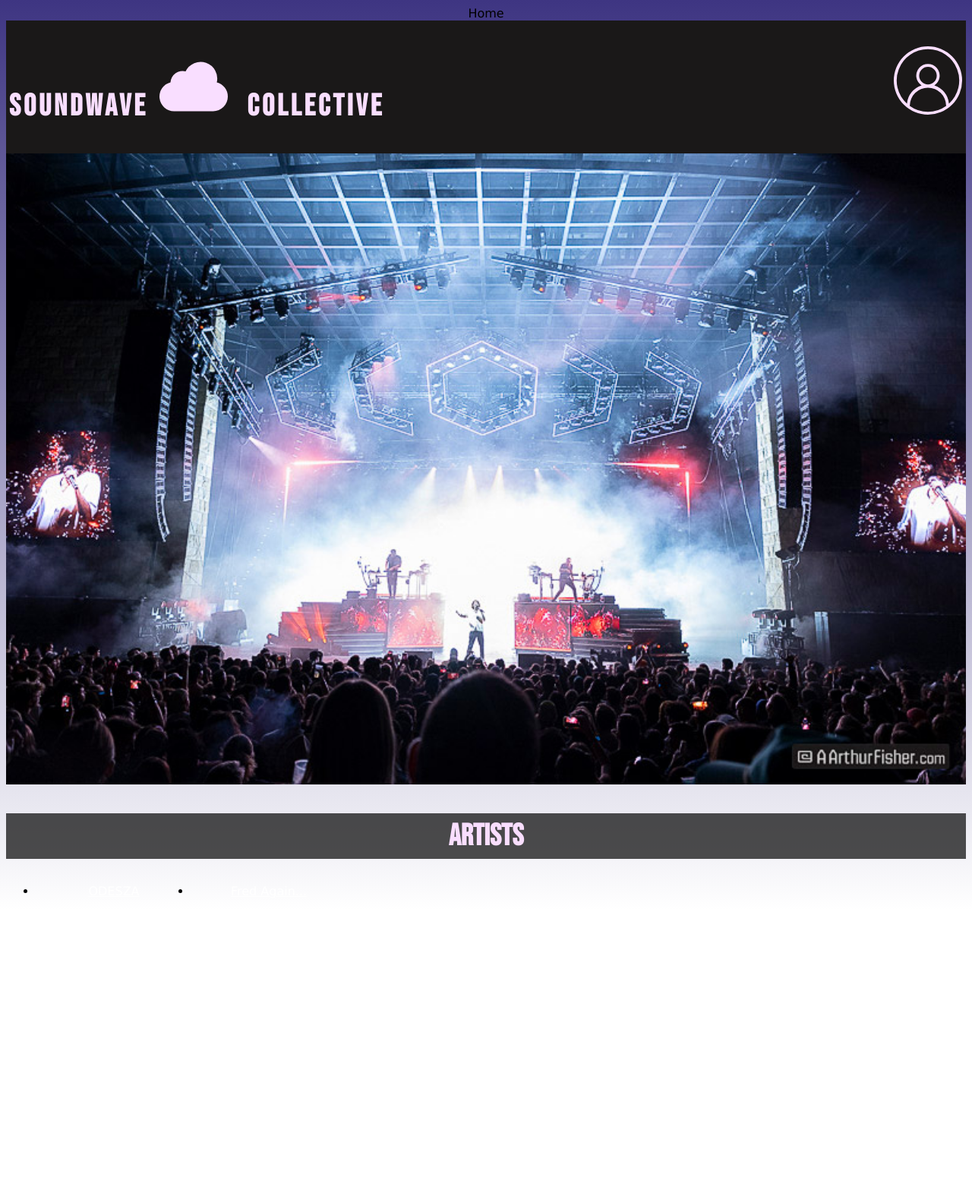
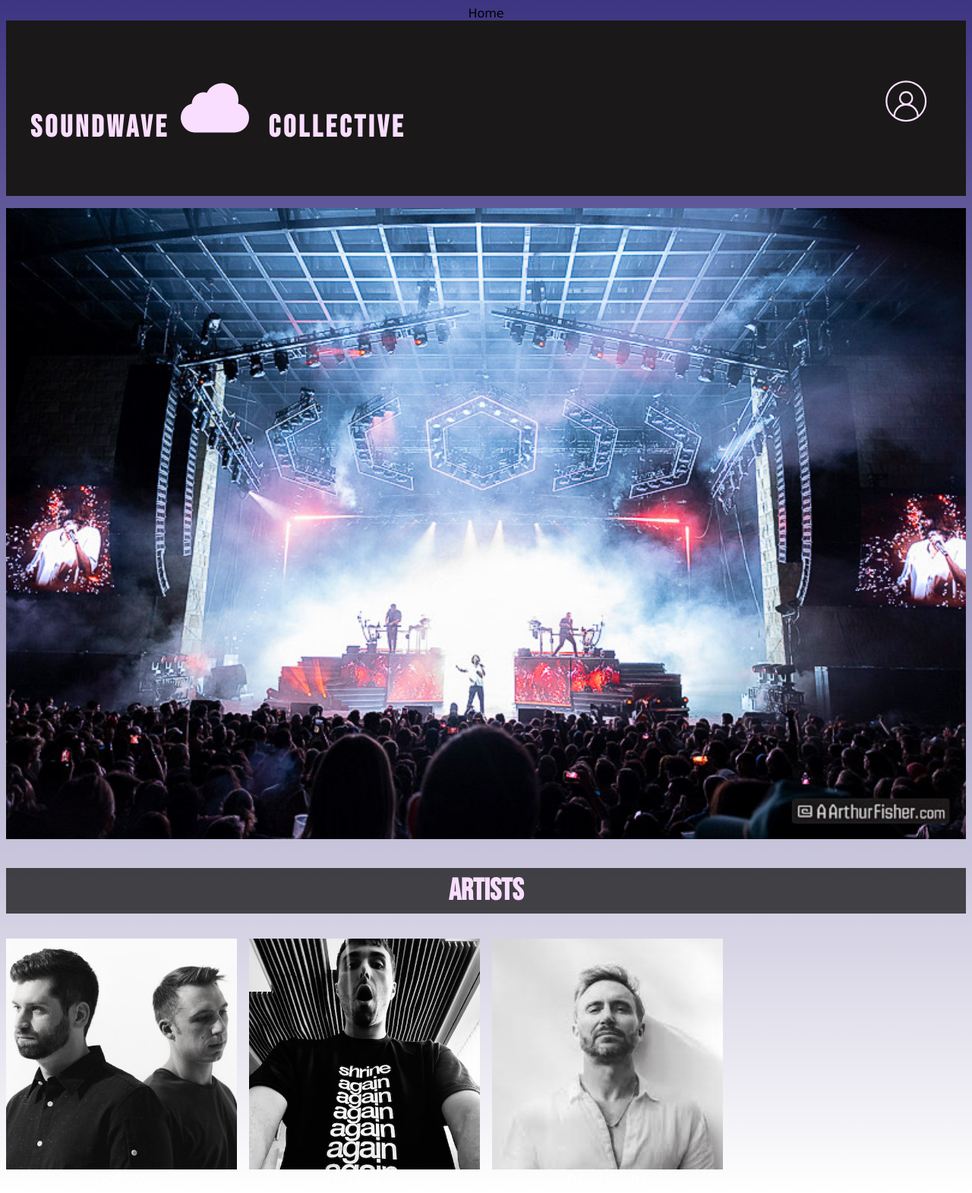
Before and after one commit to annettetrann/csc437, a website: page packages/proto/index.html in a window 1280 px wide. Shown: the whole page at 76% size. Before the commit the page ends 1199 px from the top, so only its background shows below. Drawn offline with nearby package versions, Linux system fonts and the light colour scheme; a web font is replaced by a local one.

Commit message:
added more images + changed some layout

```diff
--- a/packages/proto/index.html
+++ b/packages/proto/index.html
@@ -33,14 +33,22 @@
 
             <h2>Artists</h2>
             <section>
-                <ul class="artists">
-                    <li>
+                <div class="artists">
+                    <div>
+                        <img src="images/artist_odesza.jpeg"/>
                         <a href="tours.html">ODESZA</a>
-                    </li>
-                    <li>
+                    </div>
+                    <div>
+                        <a href="tours.html">
+                            <img src="images/artist_fredagain.jpeg"/>
+                        </a>
                         <a href="tours.html">Fred Again...</a>
-                    </li>
-                </ul>
+                    </div>
+                    <div>
+                        <img src="images/artists_davidguetta.jpeg"/>
+                        <a href="tours.html">David Guetta</a>
+                    </div>
+                </div>
             </section>
         </article>
     </body>
--- a/packages/proto/styles/artists.css
+++ b/packages/proto/styles/artists.css
@@ -1,7 +1,15 @@
 .artists{
     display: grid;
-    grid-template-columns: repeat(auto-fill, minmax(200px, 1fr));
+    grid-template-columns: repeat(auto-fill, minmax(300px, 1fr));
     gap: 0 4 rem;
     align-items: baseline;
-    align-content: stretch;
+    align-content: space-around;
+    justify-content: space-evenly;
+    column-gap: 1rem;
 }
+
+.artist{
+    display: block;
+    height: 20vh;
+    width: auto;
+}
--- a/packages/proto/styles/page.css
+++ b/packages/proto/styles/page.css
@@ -9,10 +9,11 @@ header {
     flex-wrap: wrap;
     align-items: baseline;
     justify-content: space-between;
-    padding: 0.25rem;
+    padding: 2rem;
     gap: 2rem;
+    margin-bottom: 1rem;
+}
 
-}
 body{
     background-color: var(--color-dark-purple);
     background-image: linear-gradient(var(--color-dark-purple), white);
@@ -27,26 +28,11 @@ body{
     font-weight: 500;
 }
 
-/* .header a {
-    float: left;
-    color: black;
-    text-align: center;
-    padding: 12px;
-    text-decoration: none;
-    font-size: 18px;
-    line-height: 25px;
-    border-radius: 4px;
-  } */
-
 
 .header a.active {
     background-color: var(--color-hot-pink);
     color: white;
 }
-
-/* .header-right {
-    float: right;
-} */
 
 .page {
     display: flex;
@@ -73,7 +59,10 @@ h1, h2, h3, h4, h5, h6{
                 serif;
 }
 img {
-    width: 100%
+
+    /* display: block; */
+    /* height: 20vh; */
+    width: 100%;
 }
 
 /*title fonts: Bebas Neue*/
@@ -140,6 +129,7 @@ svg.account_icon {
     display: inline;
     height: 6rem;
     width: 6rem;
+    scale: 0.60;
     fill: var(--color-lightpink-white);
 
 }
```
Also changed, not shown: packages/proto/setlist.html (+1 -1 lines), packages/proto/startPage.html (deleted, +0 -23 lines), packages/proto/tour.html (+1 -1 lines), packages/proto/images/artist_fredagain.jpeg (added), packages/proto/images/artist_odesza.jpeg (added), packages/proto/images/artists_davidguetta.jpeg (added), packages/proto/images/tour_odesza.jpeg (renamed from packages/proto/images/odeszatour.jpeg).
